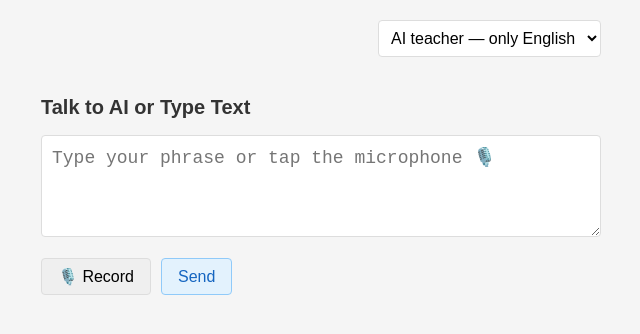
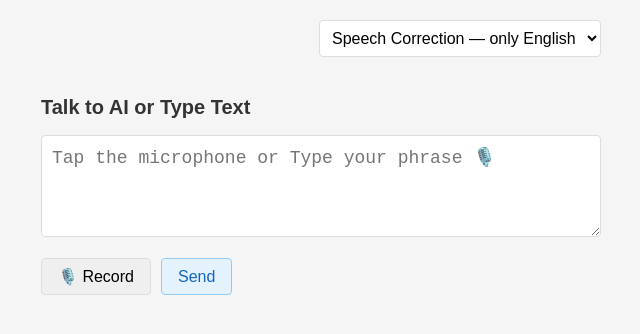
Before and after one commit to sergeylem/ai-teacher, a React (Create React App) app in the folder frontend/: page / in a window 1280 px wide. Shown: the top 334 px of the page, without its empty margins (319-959 px from the left). Built offline with nearby package versions, Linux system fonts and the light colour scheme.

Commit message:
Changed select modes

```diff
--- a/frontend/src/components/ModeSelector/ModeSelector.tsx
+++ b/frontend/src/components/ModeSelector/ModeSelector.tsx
@@ -16,8 +16,8 @@ export const ModeSelector: React.FC<ModeSelectorProps> = ({ mode, onChange }) =>
         className={styles.select}
       >
         <option value="translate">Translate RU → EN</option>
-        <option value="teacher-en">AI teacher — only English</option>
-        <option value="teacher-en-ru" disabled>AI teacher — EN + RU</option>
+        <option value="speech-correction">Speech Correction — only English</option>
+        <option value="level-assessment" disabled>Level Assessment</option>
       </select>
     </div>
   );
--- a/frontend/src/models/types.ts
+++ b/frontend/src/models/types.ts
@@ -1,4 +1,4 @@
-export type AppMode = 'translate' | 'teacher-en' | 'teacher-en-ru';
+export type AppMode = 'translate' | 'speech-correction' | 'level-assessment';
 
 export interface ApiAskResponse {
   answer: string;
--- a/frontend/src/pages/MainPage/MainPage.tsx
+++ b/frontend/src/pages/MainPage/MainPage.tsx
@@ -14,7 +14,7 @@ export const MainPage: React.FC = () => {
   const [inputText, setInputText] = useState('');
   const [outputText, setOutputText] = useState('');
   const [isSpeaking, setIsSpeaking] = useState(false);
-  const [mode, setMode] = useState<AppMode>('teacher-en');
+  const [mode, setMode] = useState<AppMode>('speech-correction');
   const [explanationVisible, setExplanationVisible] = useState(false);
   const [isProcessing, setIsProcessing] = useState(false);
 
@@ -106,7 +106,7 @@ export const MainPage: React.FC = () => {
       <TextArea
         value={inputText}
         onChange={(e) => setInputText(e.target.value)}
-        placeholder="Type your phrase or tap the microphone 🎙️"
+        placeholder="Tap the microphone or Type your phrase 🎙️"
         disabled={isRecording}
         rows={4}
       />
```
